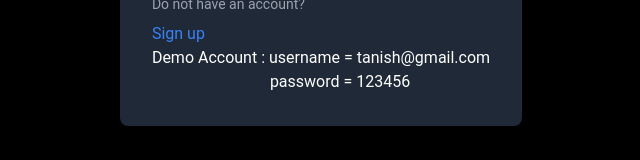
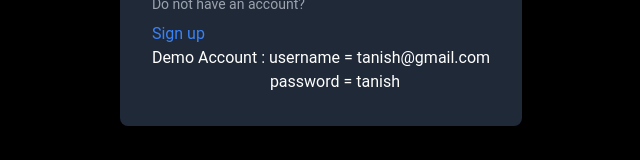
Before and after one commit to tanishsingla51/ARWEAVE-DEV-CHALLANGE, a React (Vite) app in the folder frontend/: page / in a window 1280 px wide. Shown: the part 486-646 px from the top of the page, without its empty margins (319-959 px from the left). Built offline with nearby package versions, Linux system fonts and the light colour scheme.

Commit message:
"Demo account"

```diff
--- a/frontend/src/pages/SignIn.jsx
+++ b/frontend/src/pages/SignIn.jsx
@@ -57,7 +57,7 @@ const Signin = () => {
           </a>
           <div>
             <p>Demo Account : username = tanish@gmail.com </p>
-            <p className="ml-[118px]">password = 123456</p>
+            <p className="ml-[118px]">password = tanish</p>
           </div>
         </div>
       </div>
```
